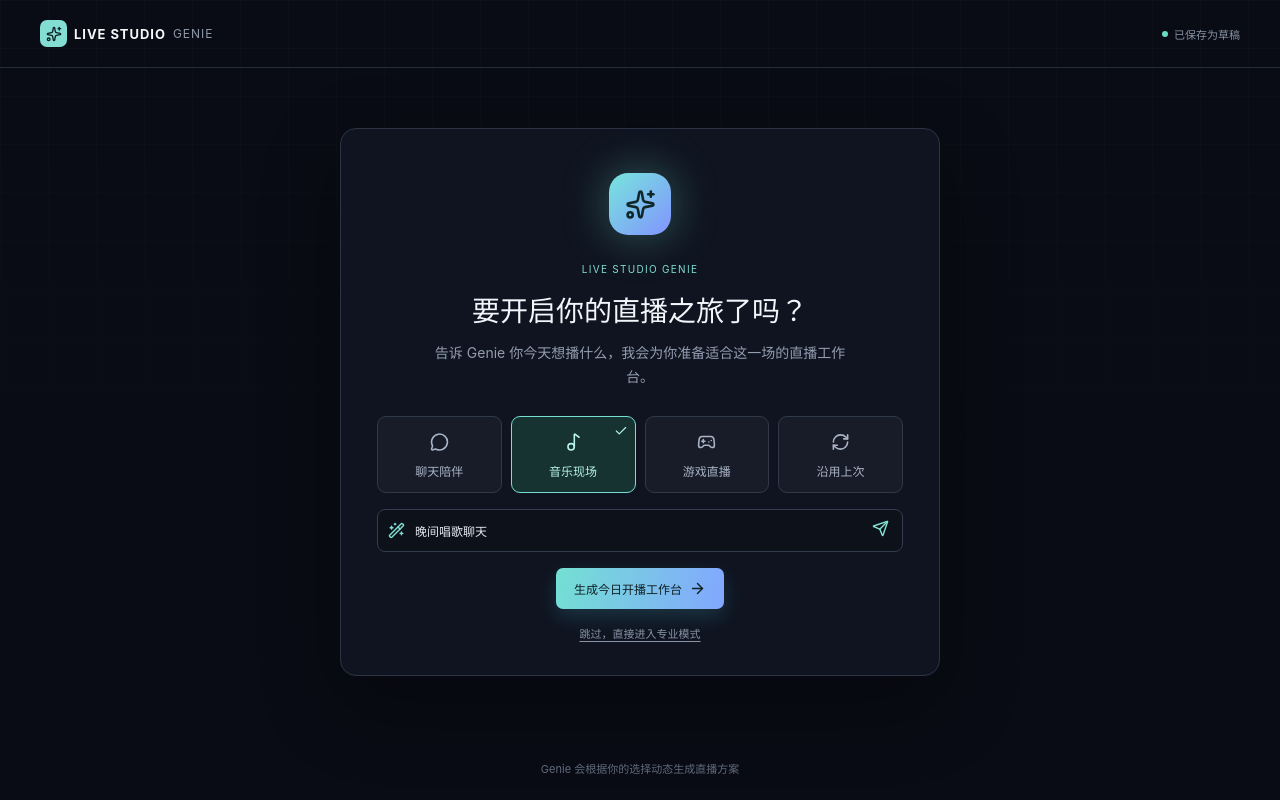
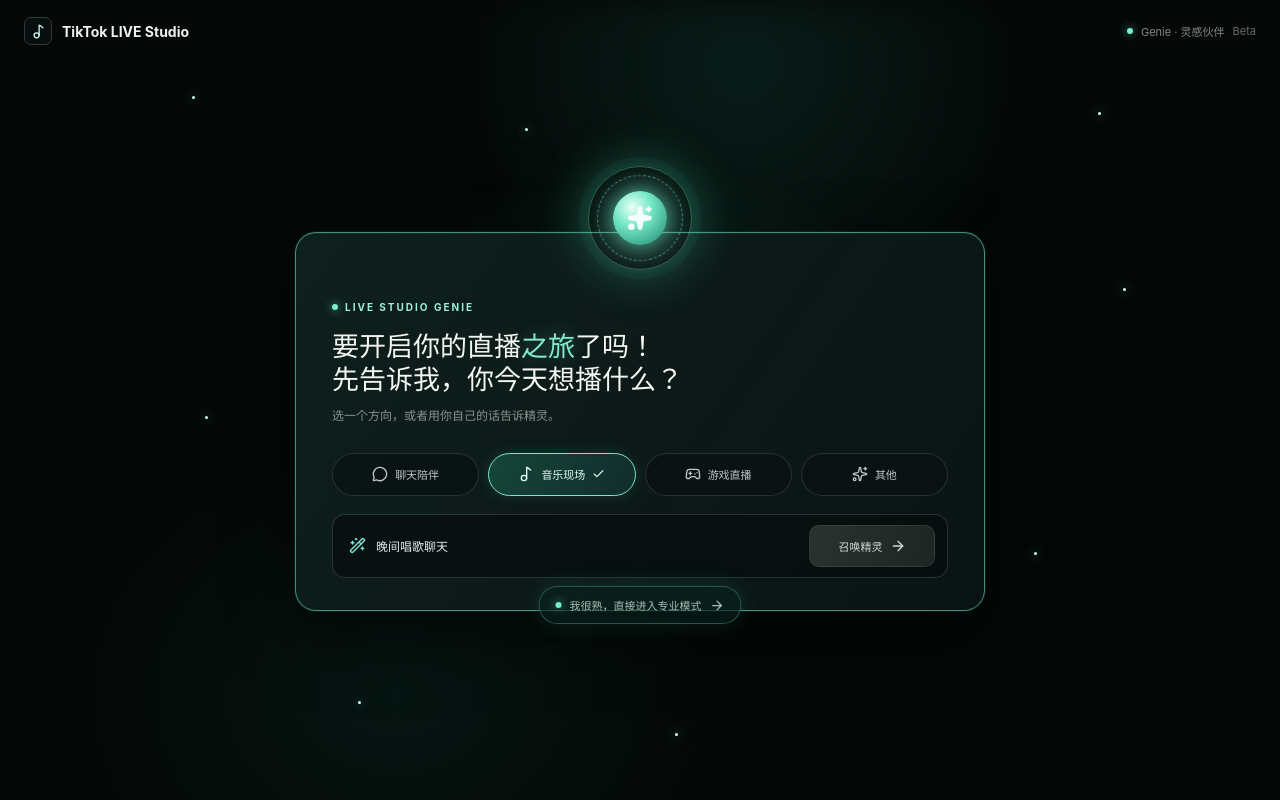
Before and after one commit to BaiYeShiWuDiYa/live-studio-genie, a React (Vite) app: page / in a window 1280 px wide. Built offline with nearby package versions, Linux system fonts and the light colour scheme.

Commit message:
feat: align genie onboarding

```diff
--- a/src/App.css
+++ b/src/App.css
@@ -1142,56 +1142,134 @@
 .onboarding-shell {
   min-height: 100vh;
   color: #edf1fa;
-  background: #090c14;
+  background:
+    radial-gradient(ellipse at 50% 43%, rgba(49, 143, 119, 0.18), transparent 29%),
+    radial-gradient(ellipse at 31% 87%, rgba(23, 125, 103, 0.11), transparent 25%),
+    #040807;
   position: relative;
   overflow: hidden;
   display: flex;
   flex-direction: column;
 }
-.ambient-grid {
+.onboarding-aurora {
   position: absolute;
   inset: 0;
   background:
-    linear-gradient(#ffffff05 1px, transparent 1px),
-    linear-gradient(90deg, #ffffff05 1px, transparent 1px);
-  background-size: 48px 48px;
-  mask-image: linear-gradient(to bottom, black, transparent 70%);
+    radial-gradient(circle at 50% 38%, rgba(76, 220, 180, 0.18), transparent 12%),
+    radial-gradient(ellipse at 58% 8%, rgba(58, 187, 157, 0.12), transparent 28%);
+  filter: blur(18px);
+  pointer-events: none;
+}
+.onboarding-stars i {
+  position: absolute;
+  z-index: 1;
+  width: 3px;
+  height: 3px;
+  border-radius: 50%;
+  background: #d6fff7;
+  box-shadow: 0 0 12px #7ee8d4;
+}
+.onboarding-stars i:nth-child(1) { top: 12%; left: 15%; }
+.onboarding-stars i:nth-child(2) { top: 16%; left: 41%; }
+.onboarding-stars i:nth-child(3) { top: 14%; right: 14%; }
+.onboarding-stars i:nth-child(4) { top: 36%; right: 12%; }
+.onboarding-stars i:nth-child(5) { top: 52%; left: 16%; }
+.onboarding-stars i:nth-child(6) { top: 69%; right: 19%; }
+.onboarding-stars i:nth-child(7) { bottom: 12%; left: 28%; }
+.onboarding-stars i:nth-child(8) { bottom: 8%; right: 47%; }
+.onboarding-brand {
+  display: flex;
+  align-items: center;
+  gap: 10px;
+  color: #edf1f4;
+  font-size: 14px;
+}
+.onboarding-brand span {
+  display: grid;
+  place-items: center;
+  width: 28px;
+  height: 28px;
+  border: 1px solid #303a39;
+  border-radius: 7px;
+  background: #080d0d;
+}
+.onboarding-brand span svg { color: #d0fff7; }
+.onboarding-status {
+  display: flex;
+  align-items: center;
+  gap: 8px;
+  color: #7f8888;
+  font-size: 11px;
+}
+.onboarding-status i,
+.eyebrow i,
+.professional-mode > i {
+  width: 6px;
+  height: 6px;
+  flex: none;
+  border-radius: 50%;
+  background: #77f0ce;
+  box-shadow: 0 0 10px rgba(119, 240, 206, 0.75);
+}
+.onboarding-status em {
+  color: #656d6d;
+  font-style: normal;
 }
 .onboarding-header {
   position: relative;
   z-index: 1;
-  height: 68px;
-  padding: 0 40px;
+  height: 62px;
+  padding: 0 24px;
   display: flex;
   align-items: center;
   justify-content: space-between;
-  border-bottom: 1px solid #252b38;
-}
-.draft-status {
-  font-size: 11px;
-  color: #8791a4;
-  display: flex;
-  align-items: center;
-  gap: 6px;
-}
-.draft-status span {
-  width: 6px;
-  height: 6px;
-  background: #6bdac4;
-  border-radius: 50%;
 }
 .welcome-card {
-  position: relative;
-  z-index: 1;
-  margin: auto;
-  text-align: center;
-  width: min(600px, calc(100% - 32px));
-  padding: 44px 36px 33px;
-  border: 1px solid #2b3345;
-  border-radius: 16px;
-  background: #101521e8;
-  box-shadow: 0 28px 80px #00000055;
+  position: absolute;
+  z-index: 2;
+  top: 29%;
+  left: 50%;
+  width: min(690px, calc(100% - 40px));
+  padding: 68px 36px 32px;
+  transform: translateX(-50%);
+  border: 1px solid rgba(109, 227, 195, 0.58);
+  border-radius: 21px;
+  background:
+    linear-gradient(125deg, rgba(15, 33, 30, 0.94), rgba(10, 20, 20, 0.86)),
+    rgba(8, 16, 16, 0.9);
+  box-shadow: 0 0 0 1px rgba(62, 139, 120, 0.12), 0 26px 70px rgba(0, 0, 0, 0.48), inset 0 1px rgba(255, 255, 255, 0.05);
+  text-align: left;
 }
+.genie-beacon {
+  position: absolute;
+  top: -67px;
+  left: 50%;
+  width: 104px;
+  height: 104px;
+  transform: translateX(-50%);
+  border: 1px solid rgba(117, 245, 206, 0.35);
+  border-radius: 50%;
+  box-shadow: 0 0 0 9px rgba(100, 236, 196, 0.04), 0 0 52px rgba(72, 236, 185, 0.36);
+}
+.genie-beacon::before {
+  content: "";
+  position: absolute;
+  inset: 8px;
+  border: 1px dashed rgba(118, 238, 206, 0.54);
+  border-radius: inherit;
+  animation: beacon-spin 12s linear infinite;
+}
+.genie-beacon > div {
+  position: absolute;
+  inset: 24px;
+  display: grid;
+  place-items: center;
+  border-radius: 50%;
+  background: radial-gradient(circle at 36% 30%, #eafff8, #72e7c5 38%, #1f816b);
+  color: #f3fffc;
+  box-shadow: 0 0 28px #72e7c5;
+}
+@keyframes beacon-spin { to { transform: rotate(360deg); } }
 .genie-orb {
   height: 62px;
   width: 62px;
@@ -1200,62 +1278,73 @@
   box-shadow: 0 0 45px #78e3d35a;
 }
 .eyebrow {
+  display: flex;
+  align-items: center;
+  gap: 7px;
   font-size: 10px;
-  letter-spacing: 0.13em;
-  color: #80ddd2;
+  font-weight: 700;
+  letter-spacing: 0.2em;
+  color: #9af2dd;
 }
 .welcome-card h1 {
-  font-size: 28px;
-  margin: 12px 0;
-  color: #f3f5fb;
+  font-size: 27px;
+  line-height: 1.22;
+  letter-spacing: 0;
+  margin: 18px 0 10px;
+  color: #f3f5f1;
+}
+.welcome-card h1 span {
+  color: #83eccd;
+  text-shadow: 0 0 18px rgba(113, 234, 201, 0.35);
 }
 .welcome-card > p {
-  color: #939daf;
-  line-height: 1.65;
-  font-size: 14px;
-  max-width: 430px;
-  margin: 0 auto;
+  color: #87938f;
+  line-height: 1.5;
+  font-size: 12px;
+  margin: 0;
 }
 .stream-options {
   display: grid;
   grid-template-columns: repeat(4, 1fr);
+  justify-content: start;
   gap: 9px;
-  margin: 28px 0 16px;
+  margin: 28px 0 18px;
 }
 .stream-option {
   position: relative;
-  padding: 13px 8px;
-  border: 1px solid #30394a;
-  background: #171c28;
-  border-radius: 9px;
-  color: #aab4c6;
+  min-height: 43px;
+  padding: 0 13px;
+  border: 1px solid rgba(109, 130, 126, 0.28);
+  background: rgba(10, 17, 17, 0.72);
+  border-radius: 999px;
+  color: #bdc7c5;
   display: flex;
-  flex-direction: column;
+  flex-direction: row;
   align-items: center;
-  gap: 8px;
-  font-size: 12px;
+  justify-content: center;
+  gap: 7px;
+  font-size: 11px;
   cursor: pointer;
 }
 .stream-option svg {
-  width: 19px;
+  width: 16px;
 }
 .stream-option.active {
-  border-color: #74dfd2;
-  background: #163331;
-  color: #b7f3eb;
+  border-color: #79e7cd;
+  background: linear-gradient(110deg, rgba(29, 105, 86, 0.55), rgba(21, 61, 58, 0.58));
+  color: #e5fff7;
+  box-shadow: 0 0 14px rgba(89, 221, 188, 0.15);
 }
 .stream-option > svg:last-child {
-  position: absolute;
-  right: 7px;
-  top: 7px;
-  width: 14px;
+  position: static;
+  width: 13px;
 }
 .theme-input {
-  height: 43px;
-  border: 1px solid #343d4e;
-  border-radius: 8px;
-  background: #0d111a;
-  padding: 0 10px;
+  height: 64px;
+  border: 1px solid rgba(123, 147, 143, 0.28);
+  border-radius: 13px;
+  background: rgba(7, 13, 13, 0.68);
+  padding: 0 12px 0 16px;
   display: flex;
   align-items: center;
   gap: 8px;
@@ -1272,36 +1361,44 @@
   font-size: 12px;
 }
 .theme-input button {
-  border: 0;
-  background: none;
-  color: #83e3d5;
-  padding: 3px;
+  min-width: 126px;
+  height: 42px;
+  border: 1px solid rgba(255,255,255,.08);
+  border-radius: 10px;
+  background: linear-gradient(105deg, #2a3230, #1e2524);
+  color: #d1d8d5;
+  padding: 0 12px;
+  display: inline-flex;
+  align-items: center;
+  justify-content: center;
+  gap: 7px;
+  font-size: 11px;
 }
-.welcome-cta {
-  margin-top: 16px;
-  padding: 12px 18px;
+.theme-input button:hover {
+  background: linear-gradient(105deg, #276e61, #2e5f68);
+  color: #f2fffb;
 }
 .arrow-forward {
   transform: rotate(180deg);
 }
-.text-button {
-  display: block;
-  border: 0;
-  background: none;
-  color: #8893a6;
+.professional-mode {
+  position: absolute;
+  z-index: 2;
+  top: calc(29% + 354px);
+  left: 50%;
+  display: inline-flex;
+  align-items: center;
+  gap: 8px;
+  transform: translateX(-50%);
+  border: 1px solid rgba(104, 228, 194, 0.3);
+  border-radius: 999px;
+  background: rgba(10, 35, 29, 0.65);
+  color: #a9bbb6;
+  padding: 10px 16px;
   font-size: 11px;
-  margin: 15px auto 0;
-  text-decoration: underline;
-  text-underline-offset: 3px;
+  box-shadow: 0 0 24px rgba(71, 222, 181, 0.12);
 }
-.onboarding-footer {
-  position: relative;
-  z-index: 1;
-  text-align: center;
-  color: #606a7c;
-  font-size: 11px;
-  padding: 24px;
-}
+.professional-mode:hover { color: #e5fff8; border-color: #71e6c9; }
 @media (max-width: 1080px) {
   .workspace {
     grid-template-columns: 230px minmax(430px, 1fr) 290px;
--- a/src/App.tsx
+++ b/src/App.tsx
@@ -261,33 +261,30 @@
   if (view === 'onboarding') {
     return (
       <main className="onboarding-shell">
-        <div className="ambient-grid" />
+        <div className="onboarding-aurora" />
+        <div className="onboarding-stars" aria-hidden="true"><i /><i /><i /><i /><i /><i /><i /><i /></div>
         <header className="onboarding-header">
-          <Brand />
-          <span className="draft-status"><span />已保存为草稿</span>
+          <div className="onboarding-brand"><span><Music2 size={15} /></span><strong>TikTok LIVE Studio</strong></div>
+          <div className="onboarding-status"><i />Genie · 灵感伙伴 <em>Beta</em></div>
         </header>
         <section className="welcome-card">
-          <div className="genie-orb"><Sparkles size={31} /></div>
-          <span className="eyebrow">LIVE STUDIO GENIE</span>
-          <h1>要开启你的直播之旅了吗？</h1>
-          <p>告诉 Genie 你今天想播什么，我会为你准备适合这一场的直播工作台。</p>
+          <div className="genie-beacon" aria-hidden="true"><div><Sparkles size={26} fill="currentColor" /></div></div>
+          <span className="eyebrow"><i />LIVE STUDIO GENIE</span>
+          <h1>要开启你的直播<span>之旅</span>了吗！<br />先告诉我，你今天想播什么？</h1>
+          <p>选一个方向，或者用你自己的话告诉精灵。</p>
           <div className="stream-options">
             <StreamOption icon={<MessageCircle />} label="聊天陪伴" active={streamType === 'chat'} onClick={() => setStreamType('chat')} />
             <StreamOption icon={<Music2 />} label="音乐现场" active={streamType === 'music'} onClick={() => setStreamType('music')} />
             <StreamOption icon={<Gamepad2 />} label="游戏直播" active={streamType === 'game'} onClick={() => setStreamType('game')} />
-            <StreamOption icon={<RefreshCw />} label="沿用上次" active={false} onClick={() => { setStreamType('music'); setStreamTopic('秀场唱歌陪伴') }} />
+            <StreamOption icon={<Sparkles />} label="其他" active={false} onClick={() => { setStreamType('music'); setStreamTopic('秀场唱歌陪伴') }} />
           </div>
           <label className="theme-input">
             <WandSparkles size={17} />
-            <input value={streamTopic} onChange={(event) => setStreamTopic(event.target.value)} aria-label="本场主题" />
-            <button type="button" aria-label="生成工作台" onClick={startWorkspace}><Send size={17} /></button>
+            <input value={streamTopic} onChange={(event) => setStreamTopic(event.target.value)} placeholder="用一句话描述今晚的直播…（或从上方选一个方向）" aria-label="本场主题" />
+            <button type="button" aria-label="生成工作台" onClick={startWorkspace}>召唤精灵 <ArrowLeft size={16} className="arrow-forward" /></button>
           </label>
-          <button className="primary-button welcome-cta" type="button" onClick={startWorkspace}>
-            生成今日开播工作台 <ArrowLeft size={17} className="arrow-forward" />
-          </button>
-          <button className="text-button" type="button" onClick={() => setView('prelive')}>跳过，直接进入专业模式</button>
         </section>
-        <div className="onboarding-footer">Genie 会根据你的选择动态生成直播方案</div>
+        <button className="professional-mode" type="button" onClick={() => setView('prelive')}><i />我很熟，直接进入专业模式 <ArrowLeft size={15} className="arrow-forward" /></button>
       </main>
     )
   }
```
